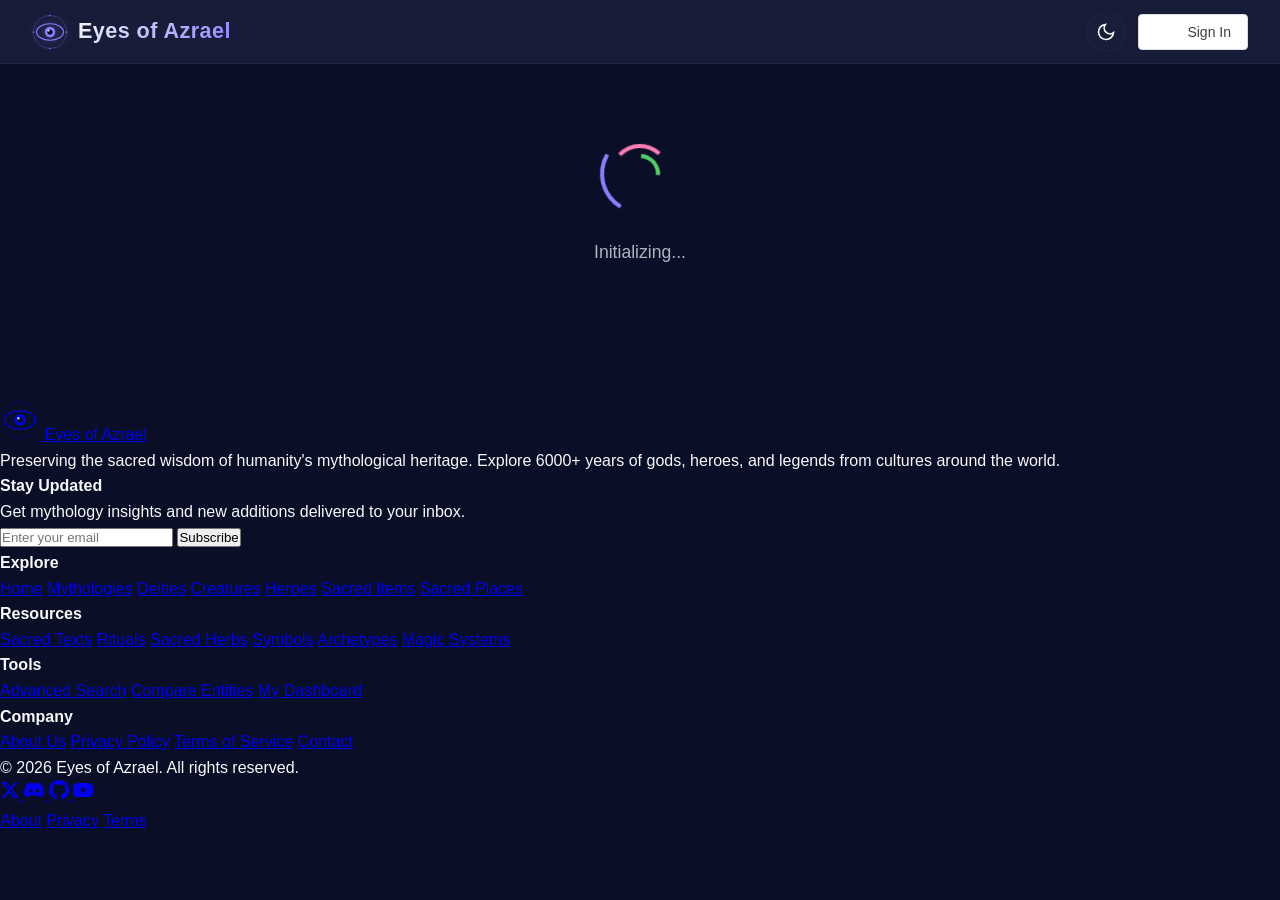
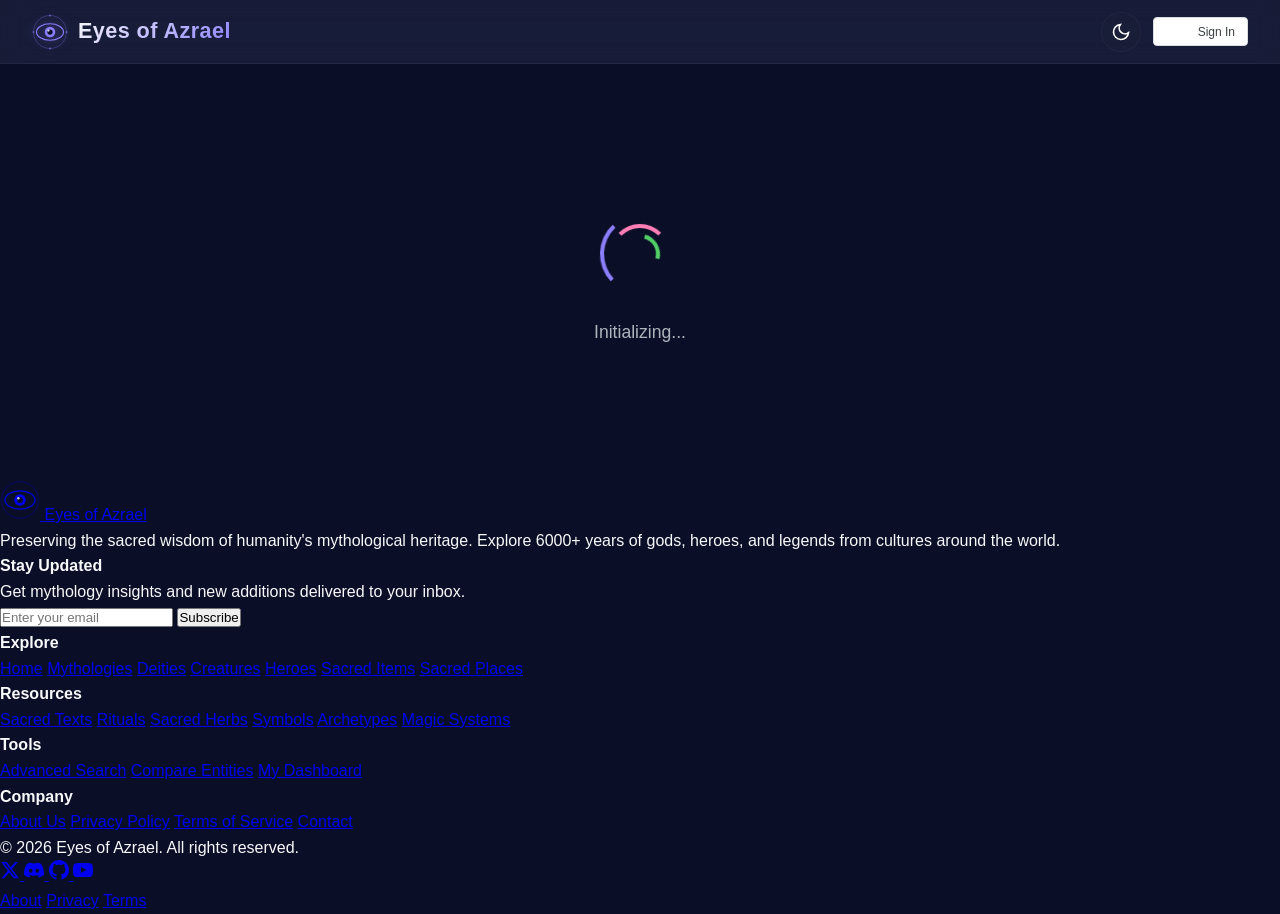

refactor(sprint-1): fix header layout, CSS conflicts, link underlines

--- a/css/site-header.css
+++ b/css/site-header.css
@@ -12,6 +12,23 @@
  */
 
 /* ============================================
+   HTML/BODY RESET
+   ============================================ */
+
+html {
+    margin: 0;
+    padding: 0;
+    scroll-behavior: smooth;
+}
+
+body {
+    margin: 0;
+    padding: 0;
+    /* Space for fixed header */
+    padding-top: 80px;
+}
+
+/* ============================================
    CSS CUSTOM PROPERTIES
    ============================================ */
 
@@ -87,6 +104,7 @@
     white-space: nowrap;
     transition: all var(--header-transition);
     flex-shrink: 0;
+    order: 1;
 }
 
 .site-logo:hover {
@@ -140,6 +158,7 @@
     gap: 0.375rem;
     flex: 1;
     justify-content: center;
+    order: 2;
 }
 
 .nav-link {
@@ -212,6 +231,7 @@
     align-items: center;
     gap: 0.75rem;
     flex-shrink: 0;
+    order: 3;
 }
 
 /* Icon Button Base */
@@ -240,6 +260,35 @@
 
 .icon-btn:active {
     transform: translateY(0);
+}
+
+/* Header Action Buttons (Dashboard, Sign Out) */
+.header-actions .btn-secondary {
+    display: inline-flex;
+    align-items: center;
+    padding: 0.4rem 1rem;
+    font-size: 0.8rem;
+    font-weight: 500;
+    color: var(--color-text-secondary, #adb5bd);
+    background: rgba(var(--color-bg-card-rgb, 26, 31, 58), 0.5);
+    border: 1px solid rgba(var(--color-border-primary-rgb, 42, 47, 74), 0.5);
+    border-radius: 20px;
+    cursor: pointer;
+    transition: all 0.2s ease;
+    text-decoration: none;
+    white-space: nowrap;
+    line-height: 1.4;
+}
+
+.header-actions .btn-secondary:hover {
+    color: var(--color-text-primary, #f8f9fa);
+    background: rgba(var(--color-primary-rgb, 139, 127, 255), 0.15);
+    border-color: rgba(var(--color-primary-rgb, 139, 127, 255), 0.4);
+}
+
+.header-actions .btn-sm {
+    padding: 0.3rem 0.75rem;
+    font-size: 0.75rem;
 }
 
 /* ============================================
@@ -1078,6 +1127,10 @@ body.authenticated .user-info {
    ============================================ */
 
 @media (max-width: 900px) {
+    body {
+        padding-top: 70px;
+    }
+
     .site-header {
         height: var(--header-height-mobile);
     }
@@ -1117,6 +1170,10 @@ body.authenticated .user-info {
    ============================================ */
 
 @media (max-width: 480px) {
+    body {
+        padding-top: 70px;
+    }
+
     .header-container {
         padding: 0 0.75rem;
     }
